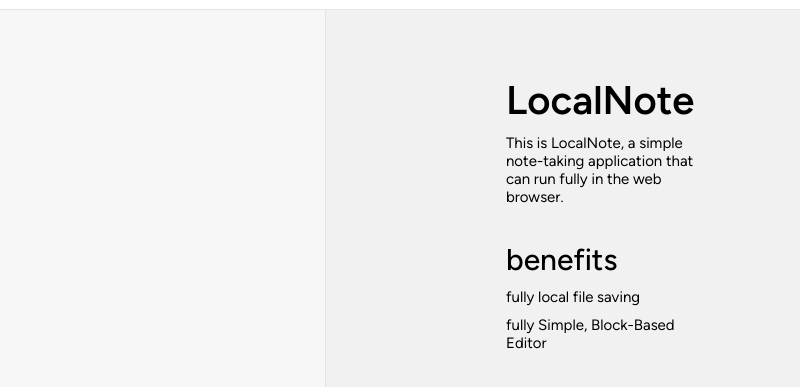
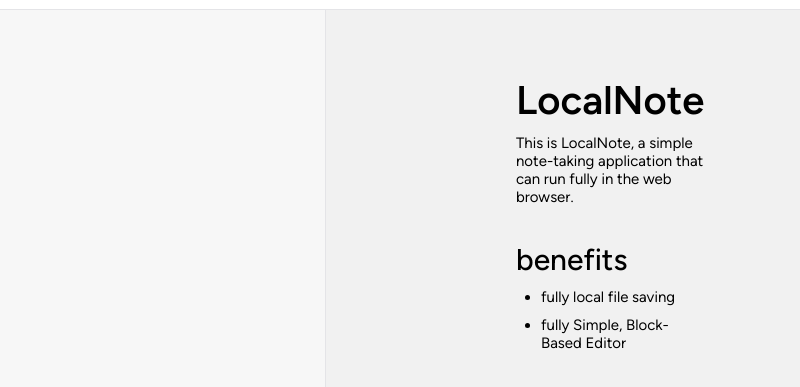
Before and after one commit to OscarMayReal/LocalNote, an Electron app: page src/notebook.html in a window 800 px wide. Shown: the part 51-438 px from the top of the page. Drawn offline with nearby package versions, Linux system fonts and the light colour scheme.

Commit message:
added Lists

```diff
--- a/src/notebook.html
+++ b/src/notebook.html
@@ -16,8 +16,8 @@
             <div class="nblock"><div class="blockhandle"></div><h1 contenteditable class="editbox">LocalNote</h1></div>
             <div class="nblock"><div class="blockhandle"></div><p contenteditable class="editbox">This is LocalNote, a simple note-taking application that can run fully in the web browser.</p></div>
             <div class="nblock"><div class="blockhandle"></div><h3 contenteditable class="editbox">benefits</h3></div>
-            <div class="nblock"><div class="blockhandle"></div><p contenteditable class="editbox">fully local file saving</p></div>
-            <div class="nblock"><div class="blockhandle"></div><p contenteditable class="editbox">fully Simple, Block-Based Editor</p></div>
+            <div class="nblock"><div class="blockhandle"></div><ul class="nblockul"><li contenteditable class="editbox">fully local file saving</li></ul></div>
+            <div class="nblock"><div class="blockhandle"></div><ul class="nblockul"><li contenteditable class="editbox">fully Simple, Block-Based Editor</li></ul></div>
         </div>
     </div>
     <script>
@@ -28,9 +28,12 @@
             } else if (document.activeElement.innerHTML == "<br>" && ev.key == "Backspace") {
                 ev.preventDefault()
                 console.log($(activeelm).parent())
+                $(activeelm).parent().prev(".nblock").find(".editbox").focus()
                 $(activeelm).parent().remove()
             } else if (ev.key == "Enter") {
-                console.log(document.activeElement)
+                ev.preventDefault()
+                $(activeelm).parent().after('<div class="nblock"><div class="blockhandle"></div><p contenteditable class="editbox"></p></div>')
+                $(activeelm).parent().next(".nblock").find(".editbox").focus()
             }
             console.log(document.activeElement)
             activeelm = document.activeElement
--- a/src/style.css
+++ b/src/style.css
@@ -86,11 +86,16 @@ header {
 }
 
 .blockhandle {
-    min-width: 10px;
+    min-width: 20px;
     min-height: 100% !important;
-    background-color: rgba(0, 255, 255, 0);
+    background-color: rgba(85, 85, 85, 0);
     margin-right: 10px;
     cursor: grab;
+    border-radius: 2px;
+}
+
+.blockhandle:hover {
+    background-color: rgba(85, 85, 85, 0.156);
 }
 
 .nblock {
@@ -137,3 +142,16 @@ p {
     font-size: 15px;
     font-family: Figtree;
 }
+
+li {
+    margin-top: 5px;
+    margin-bottom: 5px;
+    font-size: 15px;
+    font-family: Figtree;
+}
+
+.nblockul {
+    margin-top: 0px;
+    margin-bottom: 0px;
+    padding-left: 25px;
+}
```
